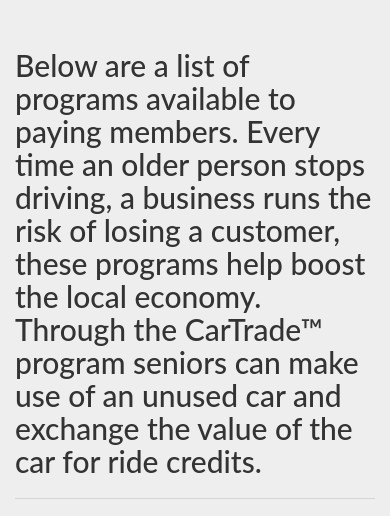
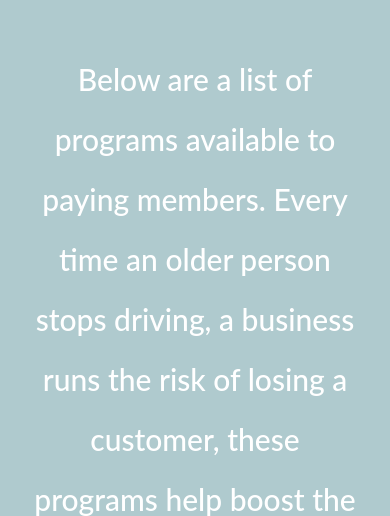
Before and after one commit to samguergen/ITNLanier, a PHP site: page /views/member-programs.html in a window 390 px wide. Shown: the part 501-1017 px from the top of the page. Run offline with PHP 8.4, Linux system fonts and the light colour scheme; some libraries are stand-ins or nearby versions.

Commit message:
membership program done

```diff
--- a/css/index.css
+++ b/css/index.css
@@ -393,16 +393,9 @@ nav .dropdown-menu li a {
     border: 2px solid #8f8fb66b;
     border-radius: 5px;
 }
-
-
 .donate .section {
   background:white;
 }
-.donate .donate-intro {
-  background: #fc6d6d;
-  color:white;
-}
-
 .donate .first-hero {
   background-image: url('../../images/itn-people-images/woman-cheek.jpg') !important;
   background-position: center center !important;
@@ -416,7 +409,12 @@ nav .dropdown-menu li a {
   margin-top:170px;
   margin-left: 5%;
 }
-
+.donate .donate-intro {
+  background: #fc6d6d;
+  color:white;
+}
+.donate .donate-intro p{  font-size:25px; }
+.donate .nav-tabs li a { font-size:20px }
 .donate .donate-type {
   background: #f8fafa;
   padding: 25px;
@@ -840,6 +838,37 @@ nav .dropdown-menu li a {
   margin-top:170px !important;
   margin-left: 5% !important;
 }
+.member-programs .intro-wrapper {
+  background:#afcace;
+  color:white;
+}
+.member-programs .intro {
+  width: 90%;
+  text-align: center;
+  line-height: 2;
+  margin-left: auto;
+  margin-right: auto;
+}
+.member-programs .featurettes {
+  background: white;
+  width: 70%;
+  margin-left: auto;
+  margin-right: auto;
+  float: none;
+}
+.member-programs .featurette-image {
+  height: 250px;
+}
+.member-programs .featurettes .featurette-divider {
+  margin: 80px 0; /* Space out the Bootstrap <hr> more */
+}
+/* Thin out the marketing headings */
+.member-programs .featurettes .featurette-heading {
+  font-weight: 300;
+  line-height: 1;
+  letter-spacing: -1px;
+}
+
 
 
 #footer {
--- a/views/member-programs.html
+++ b/views/member-programs.html
@@ -114,64 +114,42 @@
       </div>
 
       <div class="container-wrapper">
-      <div class="jumbotron section container">
-        <h2 class="title">
-          Below are a list of programs available to paying members. Every time an older person stops driving, a business runs the risk of losing a customer, these programs help boost the local economy. Through the CarTrade™ program seniors can make use of an unused car and exchange the value of the car for ride credits.
-        </h2>
-        <hr align="center">
 
-        <div id="carouselExampleIndicators" class="carousel slide" data-ride="carousel">
-          <ol class="carousel-indicators">
-            <li data-target="#carouselExampleIndicators" data-slide-to="0" class="active"></li>
-            <li data-target="#carouselExampleIndicators" data-slide-to="1"></li>
-            <!-- <li data-target="#carouselExampleIndicators" data-slide-to="2"></li> -->
-          </ol>
+        <div class="jumbotron section container intro-wrapper">
+          <h2 class="intro">
+            Below are a list of programs available to paying members. Every time an older person stops driving, a business runs the risk of losing a customer, these programs help boost the local economy. Through the CarTrade™ program seniors can make use of an unused car and exchange the value of the car for ride credits.
+          </h2>
+        </div><!--jumbo container-->
 
-          <div class="carousel-inner">
-            <div class="carousel-item active">
-              <img class="d-block w-100" src="../images/icons/car-trade.jpg" alt="First slide">
-              <div class="carousel-caption d-none d-md-block">
-                <h5>Blabla</h5>
-                <p>bleble</p>
-              </div>
+        <div class="jumbotron section container featurettes">
+          <hr class="featurette-divider">
+          <div class="row featurette">
+            <div class="col-md-7 mt-50">
+              <h2 class="featurette-heading">CarTrade™<span class="text-muted"> Program</span></h2>
+              <p class="lead">Receive a possible tax deduction or ITN ride credits for yourself or others when you donate or trade your car.</p>
+              <p><a href="donate.html#donate-car">Find out how you can trade you car here.</a></p>
             </div>
-            <div class="carousel-item">
-              <img class="d-block w-100" src="../images/icons/gift-certificate.jpg" alt="Second slide">
-              <div class="carousel-caption d-none d-md-block">
-                <h5>Blabla</h5>
-                <p>bleble</p>
-              </div>
+            <div class="col-md-5 mt-50">
+              <img class="featurette-image img-responsive center-block" src="../images/icons/car-trade.jpg" alt="Generic placeholder image">
             </div>
+          </div><!--featurette-->
 
-            <!-- <div class="carousel-item">
-              <img class="d-block w-100" src="..." alt="Third slide">
+          <hr class="featurette-divider">
+
+          <div class="row featurette">
+            <div class="col-md-7 col-md-push-5">
+              <h2 class="featurette-heading">Gift<span class="text-muted"> Certificate</span></h2>
+              <p class="lead">Friends and family can give you a lift by purchasing ITN gift certificates for birthdays, Mother's Day, or any occasion.</p>
+              <p><a href="#">Buy a gift certificate here.</a></p>
             </div>
-            <div class="carousel-item">
-              <img src="..." alt="...">
-              <div class="carousel-caption d-none d-md-block">
-                <h5>...</h5>
-                <p>...</p>
-              </div>
-            </div> -->
-
-          </div>
-          <a class="carousel-control-prev" href="#carouselExampleIndicators" role="button" data-slide="prev">
-            <span class="carousel-control-prev-icon" aria-hidden="true"></span>
-            <span class="sr-only">Previous</span>
-          </a>
-          <a class="carousel-control-next" href="#carouselExampleIndicators" role="button" data-slide="next">
-            <span class="carousel-control-next-icon" aria-hidden="true"></span>
-            <span class="sr-only">Next</span>
-          </a>
-        </div>
-
-
-
-
-      </div><!--container-->
+            <div class="col-md-5 col-md-pull-7">
+              <img class="featurette-image img-responsive center-block" src="../images/icons/gift-certificate.jpg" alt="Generic placeholder image">
+            </div>
+          </div><!--featurette-->
+        </div><!--jumbo container-->
 
     </div><!--container-wrapper-->
-    </div><!--faces-->
+  </div><!--member-programs-->
 
 
   </div><!--MAIN-->
```
Also changed, not shown: views/donate.html (+20 -4 lines).
